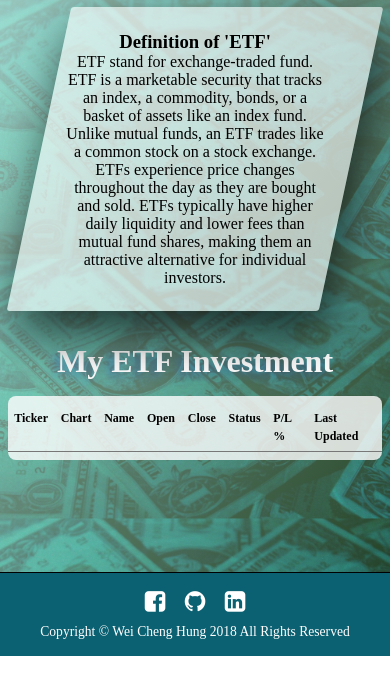
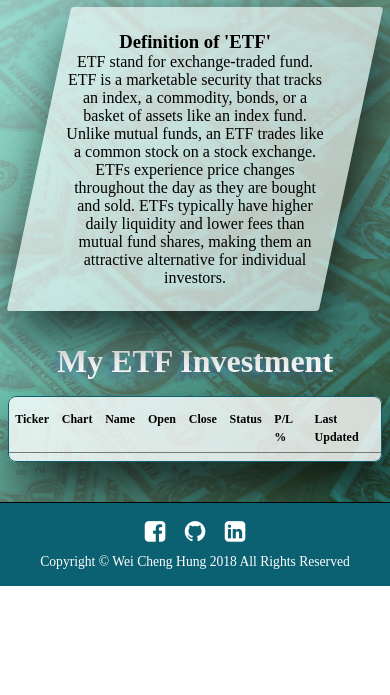
Before and after one commit to s777610/stock-etf-investment-full-stack, a Flask app: template src/templates/securities_list.html in a window 390 px wide. Shown: the part 136-831 px from the top of the page. Run offline with Flask 2, Linux system fonts and the light colour scheme; the template is opened without the code that fills it, so the values that code supplies are empty; some libraries are stand-ins or nearby versions.

Commit message:
fix layout

```diff
--- a/src/static/sass/components/_list.scss
+++ b/src/static/sass/components/_list.scss
@@ -10,24 +10,6 @@
         width: 96%;
     }
 }
-
-
-div.table-responsive {
-    margin-bottom: 13rem;
-}
-
-.table-responsive {
-    min-height: .01%;
-    overflow-x: auto;
-}
-
-.table {
-    width: 100%;
-    max-width: 100%;
-    margin-bottom: 1rem;
-    margin-top: 1rem;
-}
-
 
 
 table {
@@ -43,6 +25,34 @@ table {
         font-size: 1.5rem;
     }
 }
+
+
+
+.table {
+    width: 100%;
+    max-width: 100%;
+    margin-bottom: 1rem;
+    margin-top: 1rem;
+
+    &-responsive {
+        min-height: .01%;
+        overflow-x: auto;
+        border: $color-main .2rem solid;
+        border-radius: inherit;
+        box-shadow: 1rem 3rem 6rem rgba($color-black, 0.7);
+
+        @include respond(phone) {
+            margin-bottom: 0 !important;
+        }
+    }
+}
+
+
+
+
+
+
+
 
 .table>caption+thead>tr:first-child>td, .table>caption+thead>tr:first-child>th, .table>colgroup+thead>tr:first-child>td, .table>colgroup+thead>tr:first-child>th, .table>thead:first-child>tr:first-child>td, .table>thead:first-child>tr:first-child>th {
     border-top: 0;
--- a/src/static/sass/pages/_portfolio.scss
+++ b/src/static/sass/pages/_portfolio.scss
@@ -7,15 +7,18 @@
   margin-left: 3rem;
   border-radius: 2rem;
   margin-top: 3rem;
+  margin-bottom: 3rem;
 
   @include respond(phone) {
     padding: 1rem 0;
-    background-image: linear-gradient(to right bottom, rgba(189, 239, 223, 0.8), #6cc76c54), url(../image/home-image.jpg);
     background-size: 100%;
     margin-right: 0;
     margin-left: 0;
     border-radius: 0;
     margin-top: -.4rem;
+    margin-bottom: 0;
+    height: 110%;
+    padding-bottom: 3rem;
 }
 
 }
--- a/src/templates/securities_list.html
+++ b/src/templates/securities_list.html
@@ -31,7 +31,7 @@
 
     <div class="list">
         <div class="table-responsive">
-          <table class="table table-striped table-sm">
+          <table class="table">
             <thead>
               <tr>
                 <th>Ticker</th>
@@ -77,6 +77,6 @@
 
 </section>
 
-<div class="barrier">&nbsp;</div>
+
 
 {%endblock%}
```
Also changed, not shown: src/static/css/style.comp.css (+21 -16 lines), src/static/css/style.concat.css (+21 -16 lines), src/static/css/style.prefix.css (+22 -17 lines), src/static/css/main.css.
